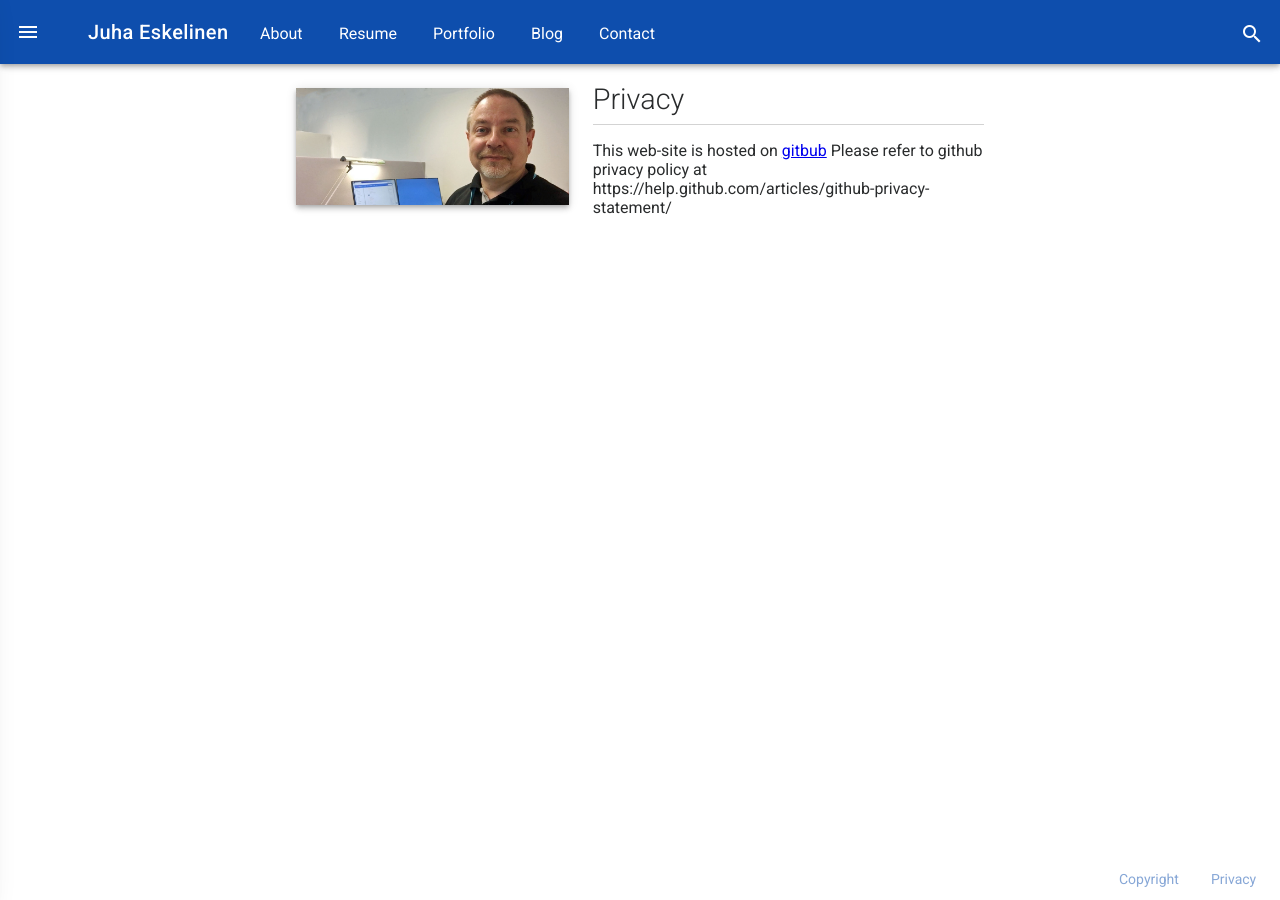
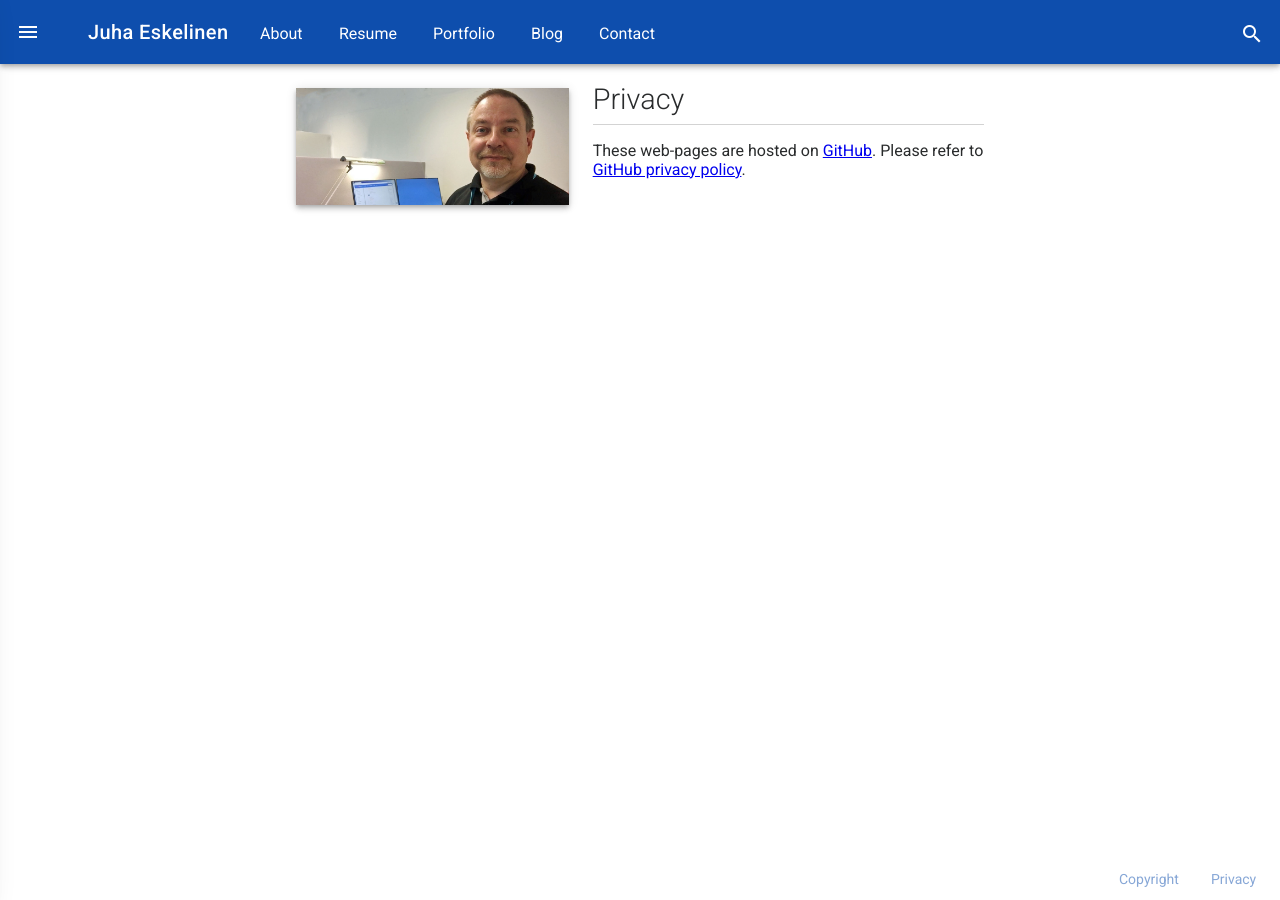
Before and after one commit to juhaeskelinen/juhaeskelinen.github.io, a Jekyll site: the page built from pages/privacy.md, in a window 1280 px wide. Built offline with Jekyll 4.4.1, drawn with Linux system fonts in a browser that asks for light colours.

Commit message:
clarified privacy description

```diff
--- a/pages/privacy.md
+++ b/pages/privacy.md
@@ -6,5 +6,5 @@ icon:
 permalink: /privacy/
 ---
 
-This web-site is hosted on [gitbub](https://github.com)
-Please refer to github privacy policy at https://help.github.com/articles/github-privacy-statement/
+These web-pages are hosted on [GitHub](https://github.com).
+Please refer to [GitHub privacy policy](https://github.com/site/privacy).
```
